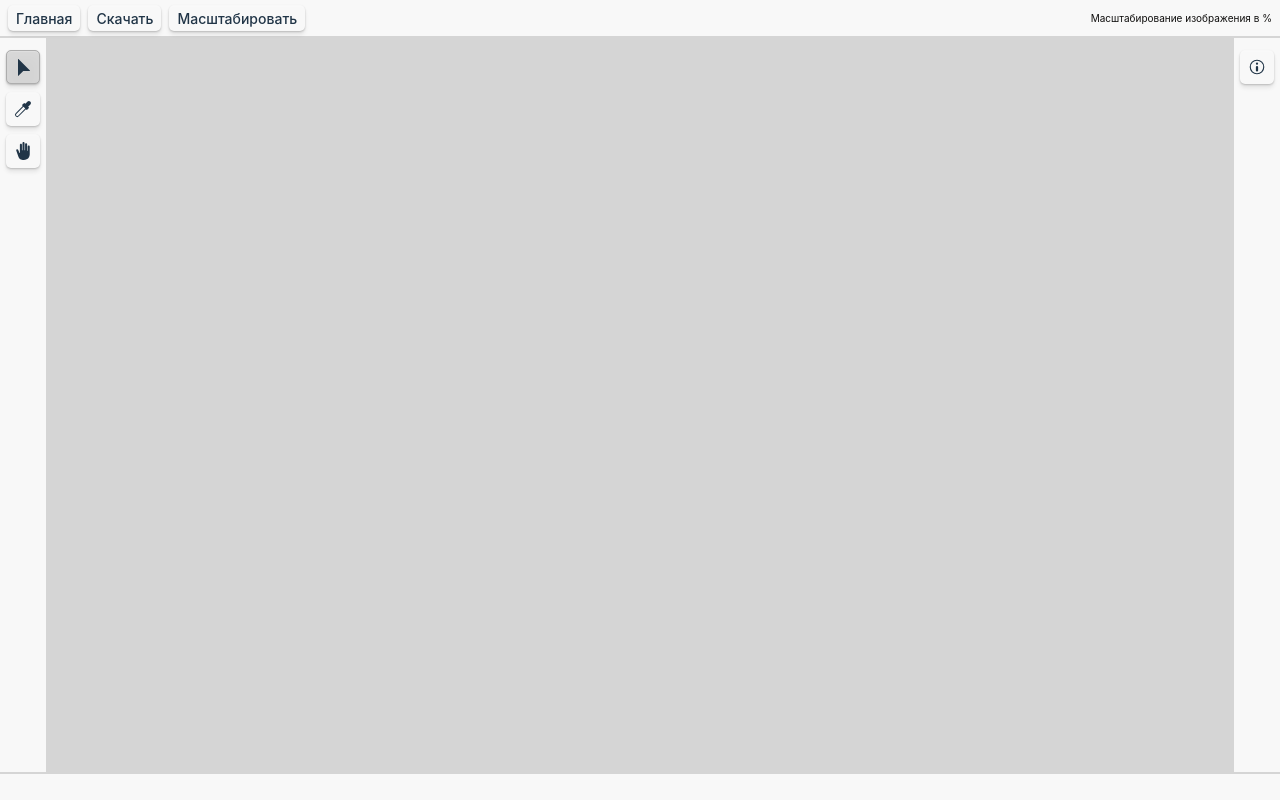
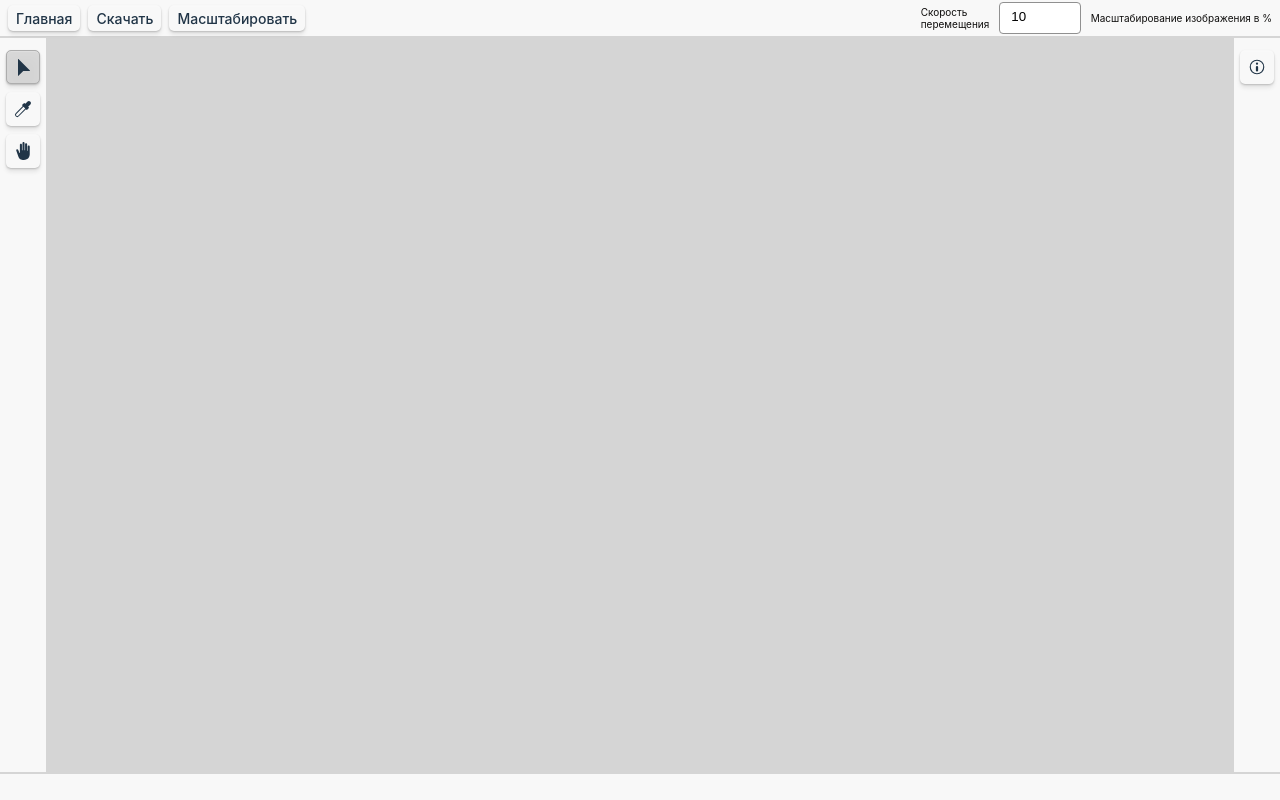
Before and after one commit to wtf403/6sem-image-processing, a React (Vite) app: page /editor in a window 1280 px wide. Built offline with nearby package versions, Linux system fonts and the light colour scheme.

Commit message:
add regulator for speed arrow key, change input component, modals, functions, other

```diff
--- a/src/components/ContextModal/ContextModal.jsx
+++ b/src/components/ContextModal/ContextModal.jsx
@@ -30,6 +30,7 @@ ContextModal.propTypes = {
   children: PropTypes.node,
   title: PropTypes.string,
   onClose: PropTypes.func,
+  className: PropTypes.string,
 };
 
 export default ContextModal;
--- a/src/components/Input/Input.css
+++ b/src/components/Input/Input.css
@@ -14,6 +14,9 @@
         outline: 1.5px;
         border-color: rgb(67, 67, 67);
     }
+}
+.input--full {
+    width: 100%;
 }
 
 .input__error {
--- a/src/components/Input/Input.jsx
+++ b/src/components/Input/Input.jsx
@@ -2,7 +2,7 @@ import React, { useState, useEffect } from 'react';
 import PropTypes from 'prop-types';
 import './Input.css';
 
-const Input = ({ type, placeholder, onChange, id, value, min, max, step }) => {
+const Input = ({ type, placeholder, onChange, id, value, min, max, step, w100 }) => {
     const [content, setContent] = useState(value || '');
 
     useEffect(() => {
@@ -12,14 +12,14 @@ const Input = ({ type, placeholder, onChange, id, value, min, max, step }) => {
     const handleChange = (event) => {
         const newValue = event.target.value;
         setContent(newValue);
-        onChange(newValue);
+        type=="number" ? onChange(Number(newValue)) : onChange(newValue);
     };
 
     return (
         <input
             id={id}
             type={type}
-            className="input"
+            className={w100?"input input--full":"input"}
             onChange={handleChange}
             placeholder={placeholder}
             value={content}
@@ -42,6 +42,7 @@ Input.propTypes = {
     step: PropTypes.number,
     onChange: PropTypes.func,
     id: PropTypes.string,
+    w100: PropTypes.bool,
 };
 
 export default Input;
--- a/src/components/modal/Modal.jsx
+++ b/src/components/modal/Modal.jsx
@@ -2,7 +2,7 @@ import React, { useEffect, useRef } from 'react';
 import PropTypes from 'prop-types';
 import './Modal.css';
 
-const Modal = ({ isOpen, onClose, title, children }) => {
+const Modal = ({ isOpen, onClose, title, children, className }) => {
   const dialogRef = useRef(null);
   useEffect(() => {
     if (isOpen) {
@@ -18,7 +18,7 @@ const Modal = ({ isOpen, onClose, title, children }) => {
           <h2 className='modal__title'>{title}</h2>
           <button className="modal__close" onClick={onClose}>&#x2715;</button>
         </div>
-        <div className="modal__body">
+        <div className={className?"modal__body " + className:"modal__body"}>
           {children}
         </div>
       </dialog>
@@ -30,6 +30,7 @@ Modal.propTypes = {
   children: PropTypes.node,
   title: PropTypes.string,
   onClose: PropTypes.func,
+  className: PropTypes.string,
 };
 
 export default Modal;
--- a/src/pages/Editor/Editor.css
+++ b/src/pages/Editor/Editor.css
@@ -104,8 +104,20 @@
   cursor: crosshair;
 }
 
+.menu-bar__regulators {
+  display: inline-flex;
+  gap: 10px;
+}
+
 .menu-bar__size {
   max-width: 240px;
+  display: flex;
+  align-items: center;
+  gap: 10px
+}
+
+.menu-bar__speed {
+  max-width: 160px;
   display: flex;
   align-items: center;
   gap: 10px
--- a/src/pages/Editor/Editor.jsx
+++ b/src/pages/Editor/Editor.jsx
@@ -3,7 +3,8 @@ import { ImageContext } from '@/ImageProvider';
 import './Editor.css';
 
 import ButtonIcon from '@components/ButtonIcon/ButtonIcon'
-import Modal from '@components/modal/Modal';
+import Modal from '@components/Modal/Modal';
+import Input from '@components/Input/Input';
 import Dropdown from '@components/Dropdown/Dropdown';
 import ScalingModal from './ScalingModal/ScalingModal';
 import ContextModal from '@components/ContextModal/ContextModal';
@@ -28,6 +29,8 @@ const Editor = () => {
     const [canvasTranslation, setCanvasTranslation] = useState({ x: 0, y: 0 });
     const [imageCoordinatesBase, setImageCoordinatesBase] = useState({ x: 0, y: 0 });
     const [imageCoordinatesExtra, setImageCoordinatesExtra] = useState({ x: 0, y: 0 });
+    const [handStep, setHandStep] = useState(10);
+
 
 
     // Работа с модальны окном
@@ -152,7 +155,7 @@ const Editor = () => {
     // Рука
 
     useEffect(() => {
-        const handleKeyDownEvent = (e) => handleKeyDown(toolActive, canvasTranslation, setCanvasTranslation, e);
+        const handleKeyDownEvent = (e) => handleKeyDown(handStep, toolActive, canvasTranslation, setCanvasTranslation, e);
         document.body.addEventListener("keydown", handleKeyDownEvent);
         return () => {
             document.body.removeEventListener("keydown", handleKeyDownEvent);
@@ -177,7 +180,7 @@ const Editor = () => {
             updateTranslation(animationFrameId, canvasTranslation, setCanvasTranslation, dx, dy, width, height, scaleFactor);
         }
     }
-    const handleKeyDownEvent = (e) => handleKeyDown(toolActive, canvasTranslation, setCanvasTranslation, e);
+    const handleKeyDownEvent = (e) => handleKeyDown(handStep, toolActive, canvasTranslation, setCanvasTranslation, e);
     const handleKeyUpEvent = (e) => handleKeyUp(toolActive, canvasTranslation, setCanvasTranslation, e);
     const handleMouseUpEvent = () => handleMouseUp(setIsDragging);
     const handleMouseDownEvent = () => handleMouseDown(toolActive, setIsDragging);
@@ -243,9 +246,15 @@ const Editor = () => {
                         Масштабировать
                     </ButtonIcon>
                 </div>
-                <div className="menu-bar__size">
-                    <p className="menu-bar__desc">Масштабирование изображения в %</p>
-                    {selectOption && <Dropdown selectOption={selectOption} options={Array.from({ length: 289 }, (_, i) => i + 12)} onSelect={onSelectScale} />}
+                <div className="menu-bar__regulators">
+                    <div className="menu-bar__speed">
+                        <p className="menu-bar__desc">Скорость перемещения</p>
+                        <Input w100 type="number" value={handStep} onChange={setHandStep} placeholder="Скорость перемещения стрелками" />
+                    </div>
+                    <div className="menu-bar__size">
+                        <p className="menu-bar__desc">Масштабирование изображения в %</p>
+                        {selectOption && <Dropdown selectOption={selectOption} options={Array.from({ length: 289 }, (_, i) => i + 12)} onSelect={onSelectScale} />}
+                    </div>
                 </div>
             </div>
             <div className="editor__tool-panel tool-panel">
--- a/src/pages/Home/Home.css
+++ b/src/pages/Home/Home.css
@@ -26,3 +26,13 @@
 .home__load-buttons {
     display: flex;
 }
+
+.about {
+    display: flex;
+    flex-direction: column;
+}
+
+.about__field {
+    display: flex;
+    gap: 6px;
+}
--- a/src/pages/Home/Home.jsx
+++ b/src/pages/Home/Home.jsx
@@ -82,8 +82,12 @@ const Home = () => {
                     }}>Перейти в редактор</TheButton>
                 </div>
             }
-            <Modal isOpen={isModalOpen} onClose={closeModal} title="Об авторе">
-                <p>Работа выполнена Кивериным А.А.</p>
+            <Modal className="about" isOpen={isModalOpen} onClose={closeModal} title="Об авторе">
+                <p className="about__text">Работа выполнена Кивериным А.А.</p>
+                <div className="about__field">
+                    <p className="about__text">Репозиторий</p>
+                    <a className="about__link" href="https://github.com/akiverin/image-editor">GitHub</a>
+                </div>
             </Modal>
         </section>
     )
--- a/src/utils/CanvasChange/canvasKeyHand.js
+++ b/src/utils/CanvasChange/canvasKeyHand.js
@@ -7,7 +7,7 @@ export const updateTranslation = (animationFrameId, canvasTranslation, setCanvas
     const widthScale = wsWidth / width;
     const heightScale = wsHeight / height;
 
-    console.log(dx, dy, width, height, widthScale*scaleFactor, heightScale*scaleFactor)
+    console.log(dx, dy, width, height, widthScale*scaleFactor, heightScale)
     let newX = canvasTranslation.x + dx;
     let newY = canvasTranslation.y + dy;
     if (width * -1 > newX) {
@@ -40,10 +40,8 @@ export const handleMouseUp = (setIsDragging) => {
     setIsDragging(false);
 };
 
-export const handleKeyDown = (toolActive, canvasTranslation, setCanvasTranslation, e) => {
+export const handleKeyDown = (step, toolActive, canvasTranslation, setCanvasTranslation, e) => {
     if (toolActive === "hand") {
-        const step = 10; // Скорость перемещения
-
         switch (e.key) {
             case "ArrowLeft":
                 setCanvasTranslation({
--- a/src/utils/RonvertColours/ronvertColours.js
+++ b/src/utils/RonvertColours/ronvertColours.js
@@ -52,7 +52,7 @@ export function rgbToLab(rgb) {
     const a = 500 * (fx - fy);
     const b = 200 * (fy - fz);
 
-    return `${Math.round(L * 100) / 100}% ${Math.round(a * 100) / 100}% ${Math.round(b * 100) / 100}%`;}
+    return `${Math.round(L * 100) / 100} ${Math.round(a * 100) / 100} ${Math.round(b * 100) / 100}`;}
 
     export function calculateContrast(color1, color2) {
         const rgb1 = color1.map(channel => channel / 255);
```
